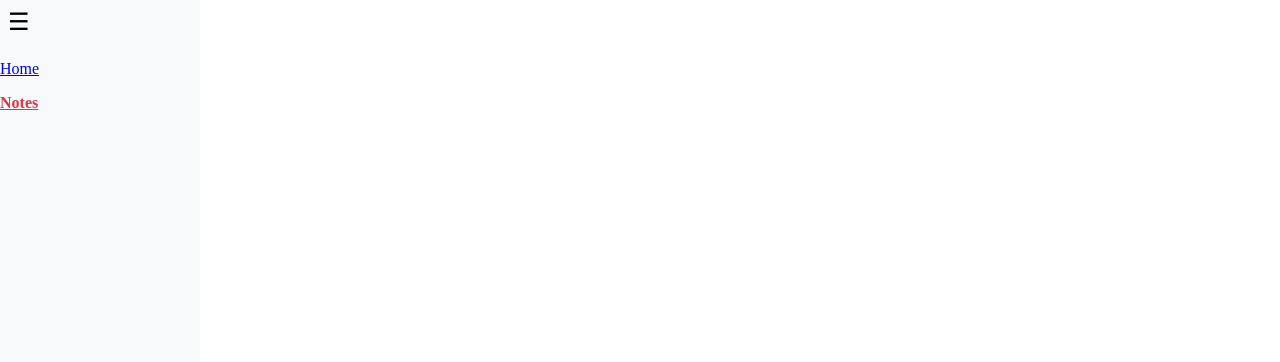
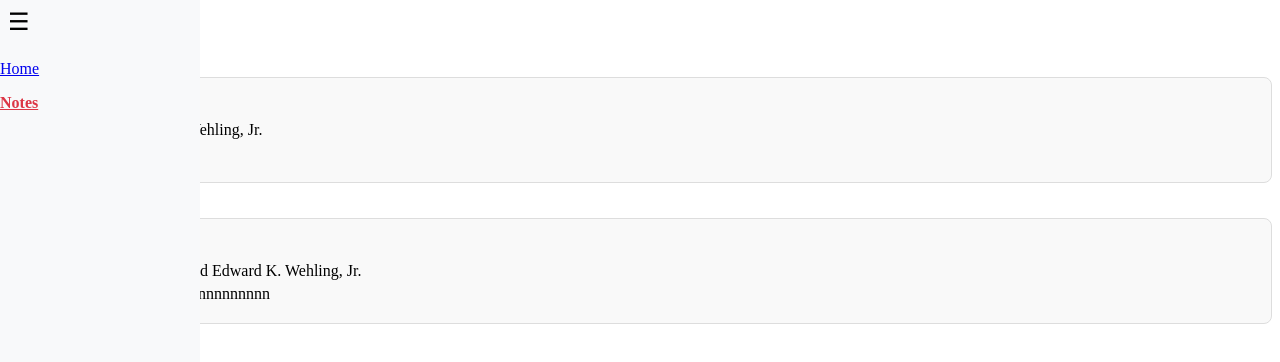
Before and after one commit to liam-brophy/e-reader-spa, a React (Vite) app: page /notes in a window 1280 px wide. Shown: the top 362 px of the page. Built offline with nearby package versions, Linux system fonts and the light colour scheme; data requests are answered from the project's data file.

Commit message:
completes note creation

```diff
--- a/db.json
+++ b/db.json
@@ -57,19 +57,20 @@
       "contentPath": "/data/AsleepinArmageddon.txt"
     }
   ],
-
   "notes": [
     {
-        "id": 1,
-        "bookId": 1,
+      "id": "0f98",
+      "text": "dward K. Wehling, Jr.",
+      "comment": "?",
       "page": 1,
-        "text": "Great opening line. Very suspenseful."
+      "story": "1"
     },
     {
-        "id": 2,
-        "bookId": 1,
-        "page": 2,
-        "text": "This metaphor is chilling."
+      "id": "dd34",
+      "text": " a man named Edward K. Wehling, Jr.",
+      "comment": "Who is that mannnnnnnnn",
+      "page": 1,
+      "story": "1"
     }
   ]
 }
--- a/package.json
+++ b/package.json
@@ -7,7 +7,8 @@
     "dev": "vite",
     "build": "vite build",
     "lint": "eslint .",
-    "preview": "vite preview"
+    "preview": "vite preview",
+    "server": "json-server --watch db.json -p 3001"
   },
   "dependencies": {
     "react": "^19.0.0",
--- a/src/App.jsx
+++ b/src/App.jsx
@@ -1,5 +1,5 @@
 import React, { useEffect, useState } from "react";
-import { BrowserRouter as Router } from "react-router-dom";
+import { BrowserRouter as Router} from "react-router-dom";
 import AppRoutes from "./routes";
 import NavBar from "./components/NavBar";
 import './index.css';
--- /dev/null
+++ b/src/components/NoteCard.jsx
@@ -0,0 +1,12 @@
+
+const NoteCard = ({ note }) => {
+    return (
+      <div className="note-card">
+        <p><strong>Story ID:</strong> {note.story}</p>
+        <p><strong>Selected Text:</strong> {note.text}</p>
+        <p><strong>Comment:</strong> {note.comment}</p>
+      </div>
+    );
+  };
+
+  export default NoteCard;
--- a/src/components/Notes.jsx
+++ b/src/components/Notes.jsx
@@ -1,12 +1,54 @@
-import React from "react";
-import '../index.css';
+import React, { useEffect, useState } from "react";
+import { useParams } from "react-router-dom";
+import NoteCard from "./NoteCard";
 
 const Notes = () => {
+  const { storyId } = useParams(); // This will capture the :storyId from the URL
+  const [notes, setNotes] = useState([]);
+  const [loading, setLoading] = useState(true);
+
+  useEffect(() => {
+    const fetchNotes = async () => {
+      try {
+        const response = await fetch("http://localhost:3001/notes");
+        if (!response.ok) {
+          throw new Error("Failed to fetch notes");
+        }
+
+        const data = await response.json();
+        if (storyId) {
+          // Filter notes if a specific storyId is provided in the URL
+          const filteredNotes = data.filter(note => note.story === storyId);
+          setNotes(filteredNotes);
+        } else {
+          // Display all notes if no specific storyId is provided
+          setNotes(data);
+        }
+      } catch (error) {
+        console.error("Error fetching notes:", error);
+      } finally {
+        setLoading(false);
+      }
+    };
+
+    fetchNotes();
+  }, [storyId]); // This will re-run when the storyId changes
+
+  if (loading) return <div>Loading notes...</div>;
+
+  if (notes.length === 0) return <div>No notes available for this story</div>;
+
   return (
-    <div className="Notes">
-        <div></div>
+    <div>
+      <h2>{storyId ? `Notes for Story ${storyId}` : "All Notes"}</h2>
+      <div className="notes-container">
+        {notes.map((note) => (
+          <NoteCard key={note.id} note={note} /> // Map each note to NoteCard
+        ))}
+      </div>
     </div>
   );
 };
 
+
 export default Notes;
--- a/src/components/ReaderView.jsx
+++ b/src/components/ReaderView.jsx
@@ -1,77 +1,78 @@
-import React, { useEffect, useState } from "react";
-import { useParams } from "react-router-dom";
+import React, { useEffect, useState, useRef } from "react";
+import { useParams} from "react-router-dom";
 
 const ReaderView = () => {
   const { storyId } = useParams();
   const [story, setStory] = useState(null);
   const [storyContent, setStoryContent] = useState("");
   const [loading, setLoading] = useState(true);
-
   const [showPopover, setShowPopover] = useState(false);
   const [popoverPosition, setPopoverPosition] = useState({ x: 0, y: 0 });
   const [selectedText, setSelectedText] = useState("");
   const [commentText, setCommentText] = useState("");
 
+  const popoverRef = useRef(null);
 
+  // Fetch story and content
   useEffect(() => {
-    //FETCH DATA
     const fetchStoryData = async () => {
       try {
         const response = await fetch(`http://localhost:3001/stories/${storyId}`);
-
-        if (!response.ok) {
-          throw new Error("Story not found");
-        }
+        if (!response.ok) throw new Error("Story not found");
 
         const data = await response.json();
         setStory(data);
 
         const storyResponse = await fetch(data.contentPath);
-
-        if (!storyResponse.ok) {
-          throw new Error("Content not found");
-        }
+        if (!storyResponse.ok) throw new Error("Content not found");
 
         const text = await storyResponse.text();
         setStoryContent(text);
-
       } catch (error) {
         console.error("Error fetching story content:", error);
-
-      } finally { //finally denotes running after everything else. We want to stop the loading state regardless of outcome!
+      } finally {
         setLoading(false);
       }
     };
+
     fetchStoryData();
-  }, [storyId]); //this changes via use Params. When the story id changes, data will fetch again with the new id
+  }, [storyId]);
 
-  if (loading) return <div>Loading...</div>;
+  // Handle clicks outside popover to close it
+  useEffect(() => {
+    const handleClickOutside = (event) => {
+      if (popoverRef.current && !popoverRef.current.contains(event.target)) {
+        setShowPopover(false);
+      }
+    };
 
-  if (!story) return <div>Story not found</div>;
+    document.addEventListener("mousedown", handleClickOutside);
+    return () => document.removeEventListener("mousedown", handleClickOutside);
+  }, []);
 
-
-//getting the users text selection
+  // Get highlighted text
   const getHighlightedText = () => {
     const selection = window.getSelection();
     return selection ? selection.toString() : "";
   };
-//what to do with the users text selection
+
+  // Handle text selection and display popover
   const handleTextSelection = () => {
     const text = getHighlightedText();
     if (text) {
       const rect = window.getSelection().getRangeAt(0).getBoundingClientRect();
-      setPopoverPosition({ x: rect.x, y: rect.y }); //where the Popover will be?
+      setPopoverPosition({ x: rect.x, y: rect.y });
       setSelectedText(text);
       setShowPopover(true);
     }
   };
 
+  // Save comment
   const handleSaveComment = async () => {
-    const newComment = { text: selectedText, comment: commentText };
-
+    const newComment = { text: selectedText, comment: commentText, page: 1, story: storyId};
     try {
-      await fetch(`http://localhost:3000/notes`, {
-        method: "PATCH",
+      await fetch(`http://localhost:3001/notes/`, {
+        method: "POST",
         headers: { "Content-Type": "application/json" },
         body: JSON.stringify(newComment),
       });
@@ -81,30 +82,29 @@ const ReaderView = () => {
     }
   };
 
+  if (loading) return <div>Loading...</div>;
+  if (!story) return <div>Story not found</div>;
 
   return (
     <div>
       <h1>{story.title}</h1>
       <p>{story.author}</p>
-      <pre>{storyContent}</pre> //Pre is for preformatted text! rather than css restyling manually
-      <div onMouseUp={handleTextSelection}>
-      <p>{storyText}</p>
+      <div className="reader-text" onMouseUp={handleTextSelection}>
+        <pre>{storyContent}</pre>
         {showPopover && (
           <div
-          style={{
-            position: "absolute",
-            top: popoverPosition.y,
-            left: popoverPosition.x,
-            background: "white",
-            border: "1px solid black",
-            padding: "8px",
-          }}
+            ref={popoverRef}
+            className="comment-popover"
+            style={{ top: popoverPosition.y, left: popoverPosition.x }}
           >
             <textarea
+              className="comment-textarea"
               placeholder="Add a comment"
               onChange={(e) => setCommentText(e.target.value)}
             />
-          <button onClick={handleSaveComment}>Save Comment</button>
+            <button className="comment-button" onClick={handleSaveComment}>
+              Save Comment
+            </button>
           </div>
         )}
       </div>
--- a/src/index.css
+++ b/src/index.css
@@ -102,3 +102,59 @@ nav li {
   font-weight: bold;
   color: #dc3545;
 }
+
+/* Reader text container */
+.reader-text {
+  padding: 1rem;
+  line-height: 1.6;
+  font-size: 1.1rem;
+  background-color: #f9f9f9;
+}
+
+/* Popover container */
+.comment-popover {
+  position: absolute;
+  background-color: white;
+  border: 1px solid #ddd;
+  box-shadow: 0px 2px 5px rgba(0, 0, 0, 0.15);
+  padding: 0.5rem;
+  border-radius: 5px;
+  z-index: 10;
+  width: 200px;
+}
+
+.comment-textarea {
+  width: 100%;
+  height: 60px;
+  margin-bottom: 0.5rem;
+  border: 1px solid #ddd;
+  border-radius: 5px;
+  padding: 0.4rem;
+}
+
+.comment-button {
+  background-color: #007bff;
+  color: white;
+  border: none;
+  padding: 0.4rem 0.8rem;
+  border-radius: 5px;
+  cursor: pointer;
+}
+
+.note-card {
+  border: 1px solid #ddd;
+  padding: 15px;
+  margin: 10px 0;
+  background-color: #f9f9f9;
+  border-radius: 8px;
+}
+
+.note-card p {
+  margin: 5px 0;
+}
+
+.notes-container {
+  display: flex;
+  flex-direction: column;
+  gap: 15px;
+}
```
Lines whose indentation alone changed are shown as unchanged.
